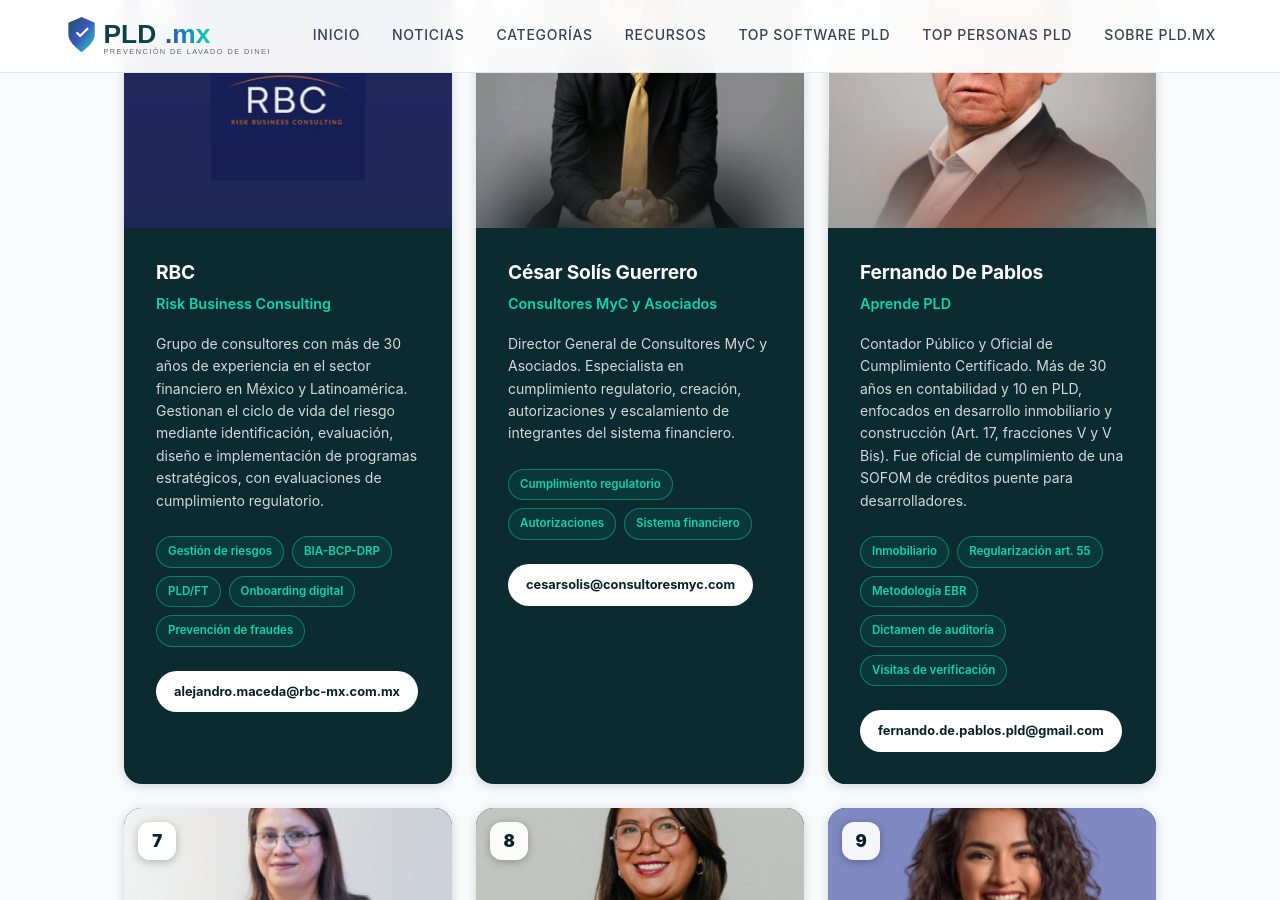
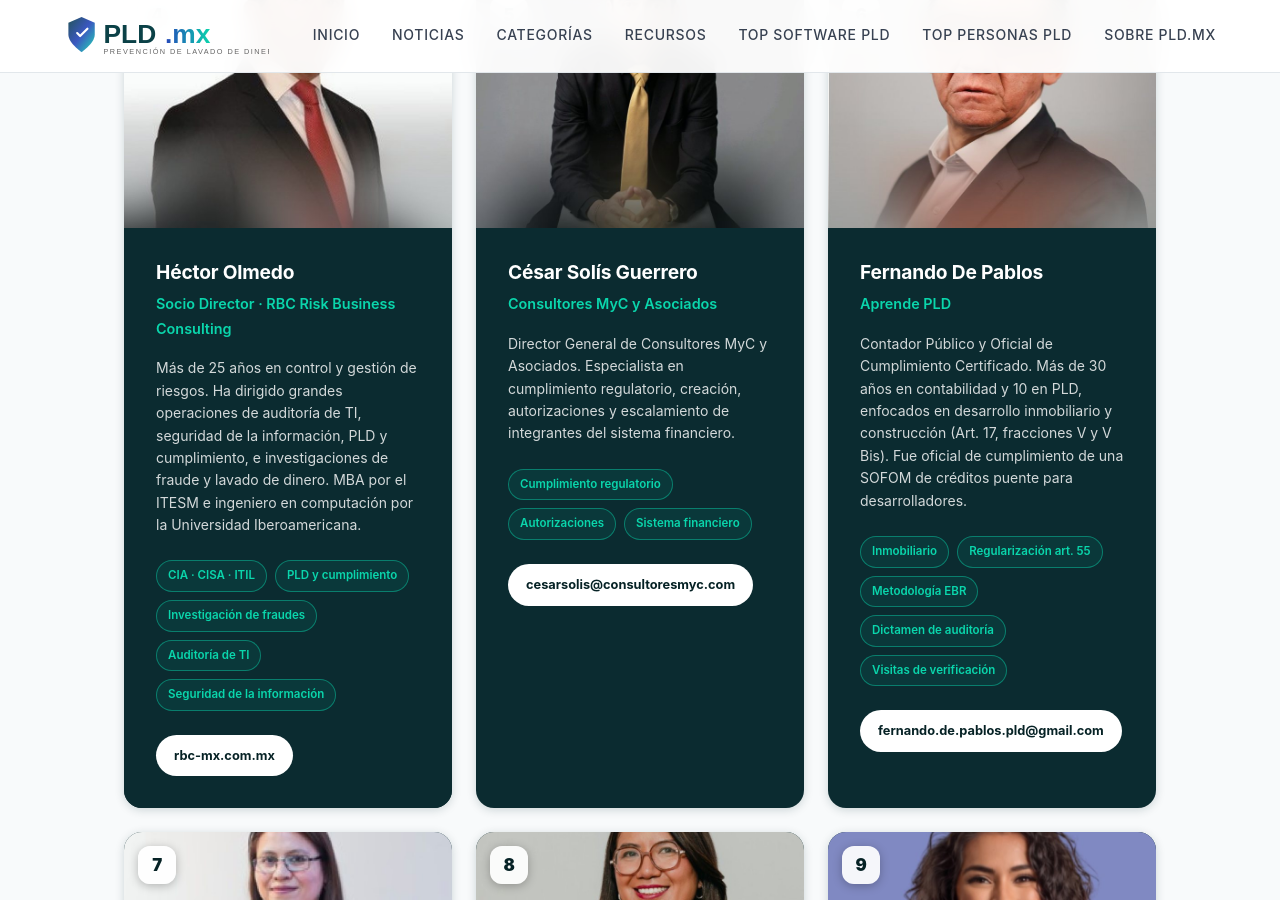
Before and after one commit to jovenjuanpirami/pld.mx, a Jekyll site: the page built from pages/top-personas-pld.html, in a window 1280 px wide and 900 px high, scrolled down 1568 px. Built offline with Jekyll 4.4.1, drawn with Linux system fonts in a browser that asks for light colours; some web fonts are replaced; some of the changed text lies outside the part shown.

Commit message:
Sustituye la ficha de RBC por Héctor Olmedo y añade a Alejandro Maceda
La posición 4 pasa de la firma a su Socio Director, Héctor Olmedo, con
enlace al sitio de RBC. Alejandro Maceda, socio de RBC, entra en la
posición 10. Se elimina el retrato del logo de RBC, que ya no se usa.

Co-Authored-By: Claude Opus 5 <noreply@anthropic.com>

```diff
--- a/pages/top-personas-pld.html
+++ b/pages/top-personas-pld.html
@@ -84,24 +84,24 @@ permalink: /top-personas-pld/
       </article>
 
       <article class="pcard pcard--4" tabindex="0">
-        <img class="pcard__img" src="{{ '/assets/images/personas/rbc-card.jpg' | relative_url }}" alt="RBC Risk Business Consulting" loading="lazy" width="720" height="1200">
+        <img class="pcard__img" src="{{ '/assets/images/personas/hector-olmedo-card.jpg' | relative_url }}" alt="Héctor Olmedo, Socio Director de RBC Risk Business Consulting" loading="lazy" width="720" height="1200">
         <span class="pcard__rank">4</span>
         <div class="pcard__base">
-          <h3>RBC</h3>
-          <span>Risk Business Consulting</span>
+          <h3>Héctor Olmedo</h3>
+          <span>RBC</span>
         </div>
         <div class="pcard__panel">
-          <h3>RBC</h3>
-          <p class="pcard__role">Risk Business Consulting</p>
-          <p class="pcard__bio">Grupo de consultores con más de 30 años de experiencia en el sector financiero en México y Latinoamérica. Gestionan el ciclo de vida del riesgo mediante identificación, evaluación, diseño e implementación de programas estratégicos, con evaluaciones de cumplimiento regulatorio.</p>
+          <h3>Héctor Olmedo</h3>
+          <p class="pcard__role">Socio Director · RBC Risk Business Consulting</p>
+          <p class="pcard__bio">Más de 25 años en control y gestión de riesgos. Ha dirigido grandes operaciones de auditoría de TI, seguridad de la información, PLD y cumplimiento, e investigaciones de fraude y lavado de dinero. MBA por el ITESM e ingeniero en computación por la Universidad Iberoamericana.</p>
           <div class="pcard__chips">
-            <span>Gestión de riesgos</span>
-            <span>BIA-BCP-DRP</span>
-            <span>PLD/FT</span>
-            <span>Onboarding digital</span>
-            <span>Prevención de fraudes</span>
+            <span>CIA · CISA · ITIL</span>
+            <span>PLD y cumplimiento</span>
+            <span>Investigación de fraudes</span>
+            <span>Auditoría de TI</span>
+            <span>Seguridad de la información</span>
           </div>
-          <a class="pcard__link" href="mailto:alejandro.maceda@rbc-mx.com.mx">alejandro.maceda@rbc-mx.com.mx</a>
+          <a class="pcard__link" href="https://www.rbc-mx.com.mx" target="_blank" rel="noopener">rbc-mx.com.mx</a>
         </div>
       </article>
 
@@ -210,6 +210,28 @@ permalink: /top-personas-pld/
         </div>
       </article>
 
+      <article class="pcard" tabindex="0">
+        <img class="pcard__img" src="{{ '/assets/images/personas/alejandro-maceda-card.jpg' | relative_url }}" alt="Alejandro Maceda, socio de RBC Risk Business Consulting" loading="lazy" width="720" height="1200">
+        <span class="pcard__rank">10</span>
+        <div class="pcard__base">
+          <h3>Alejandro Maceda</h3>
+          <span>RBC</span>
+        </div>
+        <div class="pcard__panel">
+          <h3>Alejandro Maceda</h3>
+          <p class="pcard__role">Socio · RBC Risk Business Consulting</p>
+          <p class="pcard__bio">Más de 30 años en PLD, cumplimiento, gestión de riesgos, anticorrupción y gobierno corporativo. Ha diseñado e implementado estrategias de cumplimiento a nivel empresa en banca, seguros, fintech y crédito al consumo, impulsando una cultura de cumplimiento y conciencia del riesgo.</p>
+          <div class="pcard__chips">
+            <span>PLD / AML</span>
+            <span>Gestión de riesgos</span>
+            <span>Anticorrupción</span>
+            <span>Gobierno corporativo</span>
+            <span>Banca y seguros</span>
+          </div>
+          <a class="pcard__link" href="mailto:alejandro.maceda@rbc-mx.com.mx">alejandro.maceda@rbc-mx.com.mx</a>
+        </div>
+      </article>
+
     </div>
 
     <div class="resource-cta">
```
Also changed, not shown: assets/images/personas/alejandro-maceda-card.jpg (added), assets/images/personas/hector-olmedo-card.jpg (added), assets/images/personas/rbc-card.jpg (deleted).
